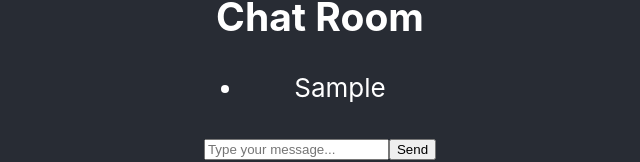
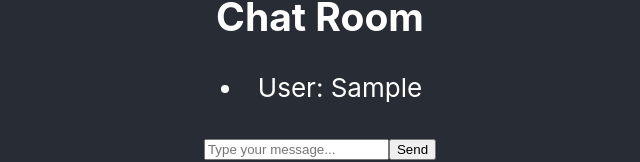
Before and after one commit to mystubu/Study-Buddy-SPA, a React (Create React App) app: page / in a window 1280 px wide. Both pictures are taken after typing "Sample" into the empty fields and a click on the button "Send". Shown: the part 406-568 px from the top of the page, without its empty margins (320-960 px from the left). Built offline with nearby package versions, Linux system fonts and the light colour scheme; no server answers.

Commit message:
add name to Conversation

```diff
--- a/src/components/MessageList.js
+++ b/src/components/MessageList.js
@@ -4,7 +4,7 @@ const MessageList = ({ messages }) => {
     return (
         <ul>
             {messages.map((message, index) => (
-                <li key={index}>{message.message}</li>
+                <li key={index}>{message.name}: {message.message}</li>
             ))}
         </ul>
     );
--- a/src/containers/ChatContainer.js
+++ b/src/containers/ChatContainer.js
@@ -11,6 +11,7 @@ const ChatContainer = () => {
             ...prevConversation,
             {
                 entity: 'user',
+                name: 'User',
                 message: userMessage
             }
         ]);
@@ -21,7 +22,8 @@ const ChatContainer = () => {
             setConversation(prevConversation => [
                 ...prevConversation,
                 {
-                    entity: 'chatbot',
+                    entity: 'bot',
+                    name: 'Study buddy',
                     message: botResponse
                 }
             ]);
```
